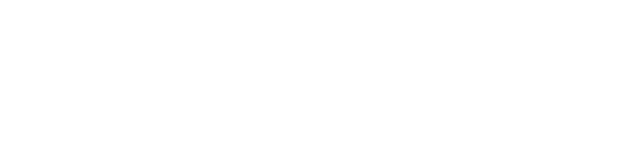
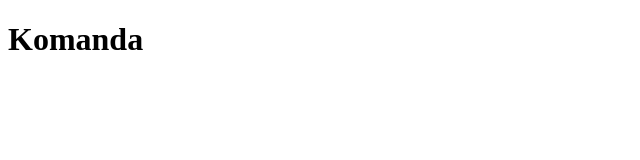
Before and after one commit to EdgarasLaptevas/Komanda, a plain HTML site: page index.html in a window 1280 px wide. Shown: the whole page, without its empty margins (0-640 px from the left). Drawn offline with Linux system fonts and the light colour scheme.

Commit message:
add style.css & add h1

```diff
--- /dev/null
+++ b/CSS/style.css
@@ -0,0 +1,3 @@
+* {
+    box-sizing: border-box;
+}
--- a/index.html
+++ b/index.html
@@ -6,6 +6,6 @@
     <title>Document</title>
 </head>
 <body>
-
+    <h1>Komanda</h1>
 </body>
 </html>
```
